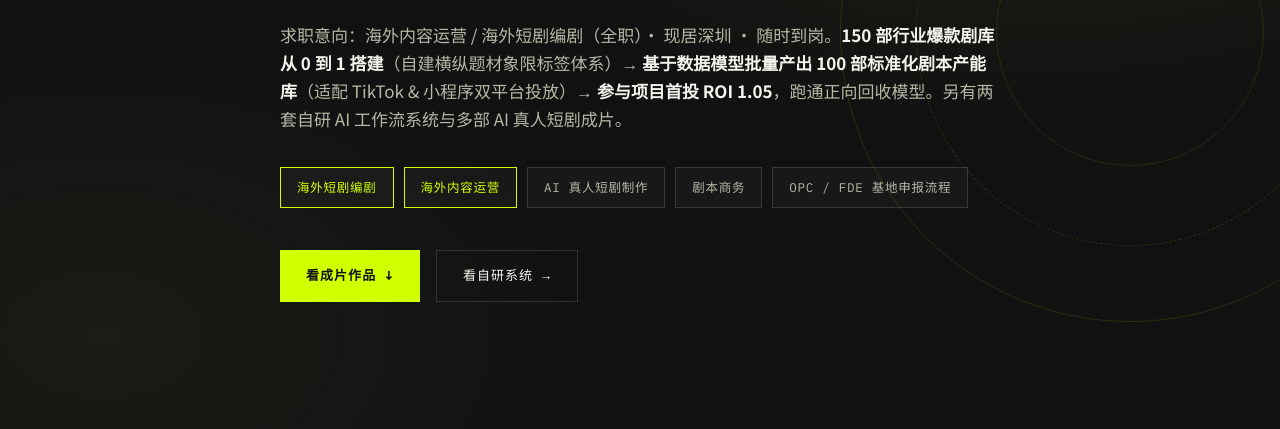
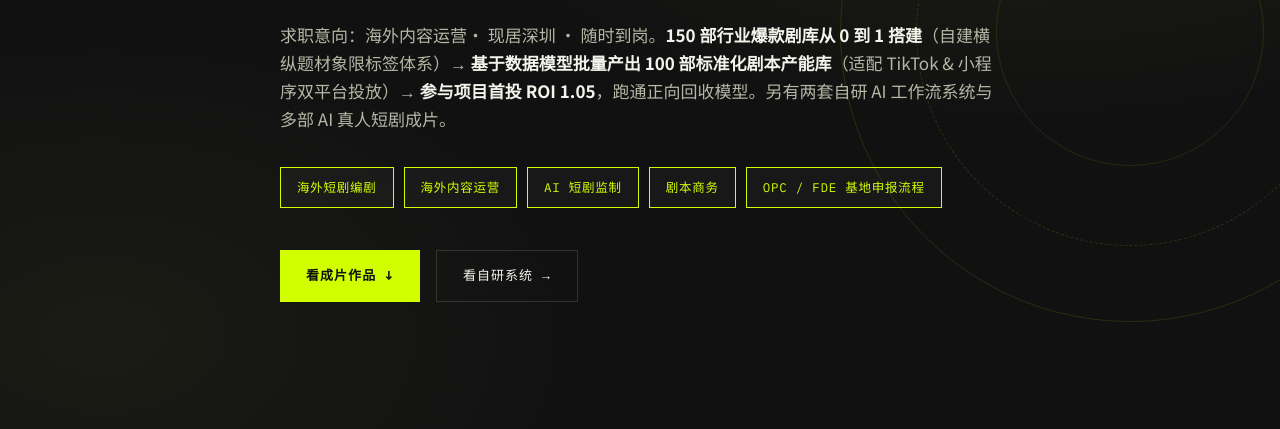
Before and after one commit to siijururuo-afk/portfolio, a plain HTML site: page index.html in a window 1280 px wide. Shown: the part 368-797 px from the top of the page. Drawn offline with Linux system fonts and the light colour scheme.

Commit message:
Apply explicitly requested edits to existing public portfolio; preserve already-public contact details unchanged

```diff
--- a/index.html
+++ b/index.html
@@ -168,13 +168,13 @@ footer .wrap{display:flex;justify-content:space-between;flex-wrap:wrap;gap:10px;
   <div class="wrap">
     <div class="kicker">韦诗舟 · PERSONAL PORTFOLIO · 2026</div>
     <h1>AI 短剧编剧<br><span class="lime">× 海外内容运营</span></h1>
-    <p class="sub">求职意向：海外内容运营 / 海外短剧编剧（全职）· 现居深圳 · 随时到岗。<b>150 部行业爆款剧库从 0 到 1 搭建</b>（自建横纵题材象限标签体系）→ <b>基于数据模型批量产出 100 部标准化剧本产能库</b>（适配 TikTok & 小程序双平台投放）→ <b>参与项目首投 ROI 1.05</b>，跑通正向回收模型。另有两套自研 AI 工作流系统与多部 AI 真人短剧成片。</p>
+    <p class="sub">求职意向：海外内容运营· 现居深圳 · 随时到岗。<b>150 部行业爆款剧库从 0 到 1 搭建</b>（自建横纵题材象限标签体系）→ <b>基于数据模型批量产出 100 部标准化剧本产能库</b>（适配 TikTok & 小程序双平台投放）→ <b>参与项目首投 ROI 1.05</b>，跑通正向回收模型。另有两套自研 AI 工作流系统与多部 AI 真人短剧成片。</p>
     <div class="roles">
       <span class="role-chip hot">海外短剧编剧</span>
       <span class="role-chip hot">海外内容运营</span>
-      <span class="role-chip">AI 真人短剧制作</span>
-      <span class="role-chip">剧本商务</span>
-      <span class="role-chip">OPC / FDE 基地申报流程</span>
+      <span class="role-chip hot">AI 短剧监制</span>
+      <span class="role-chip hot">剧本商务</span>
+      <span class="role-chip hot">OPC / FDE 基地申报流程</span>
     </div>
     <div class="hero-cta">
       <a class="btn btn-solid" href="#works">看成片作品 ↓</a>
@@ -280,11 +280,11 @@ footer .wrap{display:flex;justify-content:space-between;flex-wrap:wrap;gap:10px;
       <div class="skill reveal"><div class="sn">A / WRITING</div><h3>编剧工业化</h3><p>把创作变成可质检的流水线。</p>
         <ul><li>100 部标准化剧本产能库，主编 S 级 10 部</li><li>全团队剧本写作规范制定者：16 词/句、每集 2—3 强钩子、10 集大反转、付费点节奏</li><li>自研 10 步编剧 SOP 与 5 套提示词模具</li><li>题材覆盖 LGBT 都市情感、狼人吸血鬼、末世女频</li></ul></div>
       <div class="skill reveal"><div class="sn">B / OPERATION</div><h3>内容运营</h3><p>用标签和数据管理内容资产。</p>
-        <ul><li>150 部行业剧库 0→1 搭建并担任 owner</li><li>横纵象限题材标签体系 ＋ 剧本 SABC 评估标准</li><li>100 部 AIGC 剧本投资初筛，报告直供管理层</li><li>周更行业简报（DataEye / Sensor Tower），驱动选题立项</li><li>小红书海外账号 14 天涨粉 2900+、获赞收藏 51.8 万</li></ul></div>
-      <div class="skill reveal"><div class="sn">C / AI PRODUCTION</div><h3>AI 短剧制作</h3><p>从文字到竖屏成片。</p>
+        <ul><li>150 部行业剧库 0→1 搭建并担任 owner</li><li>横纵象限题材标签体系 ＋ 剧本 SABC 评估标准</li><li>100 部 AIGC 剧本投资初筛，报告直供管理层</li><li>周更行业简报（DataEye / Sensor Tower），驱动选题立项</li><li>小红书海外账号 14 天涨粉 3000+、获赞收藏 61.8 万</li></ul></div>
+      <div class="skill reveal"><div class="sn">C / AI PRODUCTION</div><h3>AI 短剧监制</h3><p>从文字到竖屏成片。</p>
         <ul><li>AI 真人短剧全流程制作</li><li>2 部 S 级作品签约海外承制、进入全球发行（合作方含纽约电影学院工作室）</li><li>译制本土化 20 项检查标准</li><li>多题材成片案例（见上方视频）</li></ul></div>
       <div class="skill reveal"><div class="sn">D / BUSINESS</div><h3>剧本商务</h3><p>内容变现的另一条腿。</p>
-        <ul><li>主导 200 部海外短剧版权采购，65 万预算压至 25 万、成本压降超 60%</li><li>十余份跨境商务合同起草，全部通过法务</li><li>承制供应商准入 SOP 与试片评估体系</li><li>小红书获客—询单—成交闭环，可带小组作战</li></ul></div>
+        <ul><li>主导 200 部海外短剧版权采购，62 万预算压至 30.5 万、成本压降约 50%</li><li>十余份跨境商务合同起草，全部通过法务</li><li>承制供应商准入 SOP 与试片评估体系</li><li>小红书获客—询单—成交闭环，可带小组作战</li></ul></div>
       <div class="skill reveal"><div class="sn">E / POLICY</div><h3>政策与申报</h3><p>懂内容，也懂行业规则。</p>
         <ul><li>熟悉 OPC 算力生态、FDE 数字文化出海基地申报全流程</li><li>模力营 AI 生态社区入驻申报（审批通过）</li><li>AI 短剧创作师培训项目全链路统筹（课程/招生/交付 SOP/校企合作）</li><li>内容合规风控（政治/宗教/未成年人）</li></ul></div>
       <div class="skill reveal"><div class="sn">F / TOOLING</div><h3>工具与交付</h3><p>把成果做成别人能用的形态。</p>
@@ -297,11 +297,11 @@ footer .wrap{display:flex;justify-content:space-between;flex-wrap:wrap;gap:10px;
   <div class="wrap">
     <div class="sec-num" style="text-align:center">04 / CONTACT</div>
     <h2>找海外短剧编剧或内容运营，<br>我们可以聊聊</h2>
-    <p>韦诗舟 · 求职意向：海外内容运营 / 海外短剧编剧（全职）· 现居深圳 · 随时到岗。本页可作为简历附件直接发送：视频成片、在线系统、数据成绩均已在上文展示。</p>
+    <p>韦诗舟 · 求职意向：海外内容运营· 现居深圳 · 随时到岗。本页可作为简历附件直接发送：视频成片、在线系统、数据成绩均已在上文展示。</p>
     <div class="roles" style="justify-content:center;margin-top:28px">
       <a class="role-chip hot" href="tel:15778214773" style="text-decoration:none">电话 15778214773</a>
       <a class="role-chip hot" href="mailto:siiju.ruruo@gmail.com" style="text-decoration:none">邮箱 siiju.ruruo@gmail.com</a>
-      <span class="role-chip">现居深圳 · 随时到岗 · 全职</span>
+      <span class="role-chip">现居深圳 · 随时到岗</span>
     </div>
     <div class="hero-cta" style="justify-content:center">
       <a class="btn btn-solid" href="https://siijururuo-afk.github.io/writer-sop-portfolio/" target="_blank" rel="noopener">编剧 SOP 系统 ↗</a>
@@ -311,7 +311,7 @@ footer .wrap{display:flex;justify-content:space-between;flex-wrap:wrap;gap:10px;
 </section>
 <footer><div class="wrap">
   <span>韦诗舟 · AI SHORT-DRAMA PORTFOLIO — SCREENWRITING × CONTENT OPS</span>
-  <span>SHENZHEN · AVAILABLE FULL-TIME</span>
+  <span>SHENZHEN · AVAILABLE</span>
 </div></footer>
 
 <div class="modal" id="vmodal">
```
